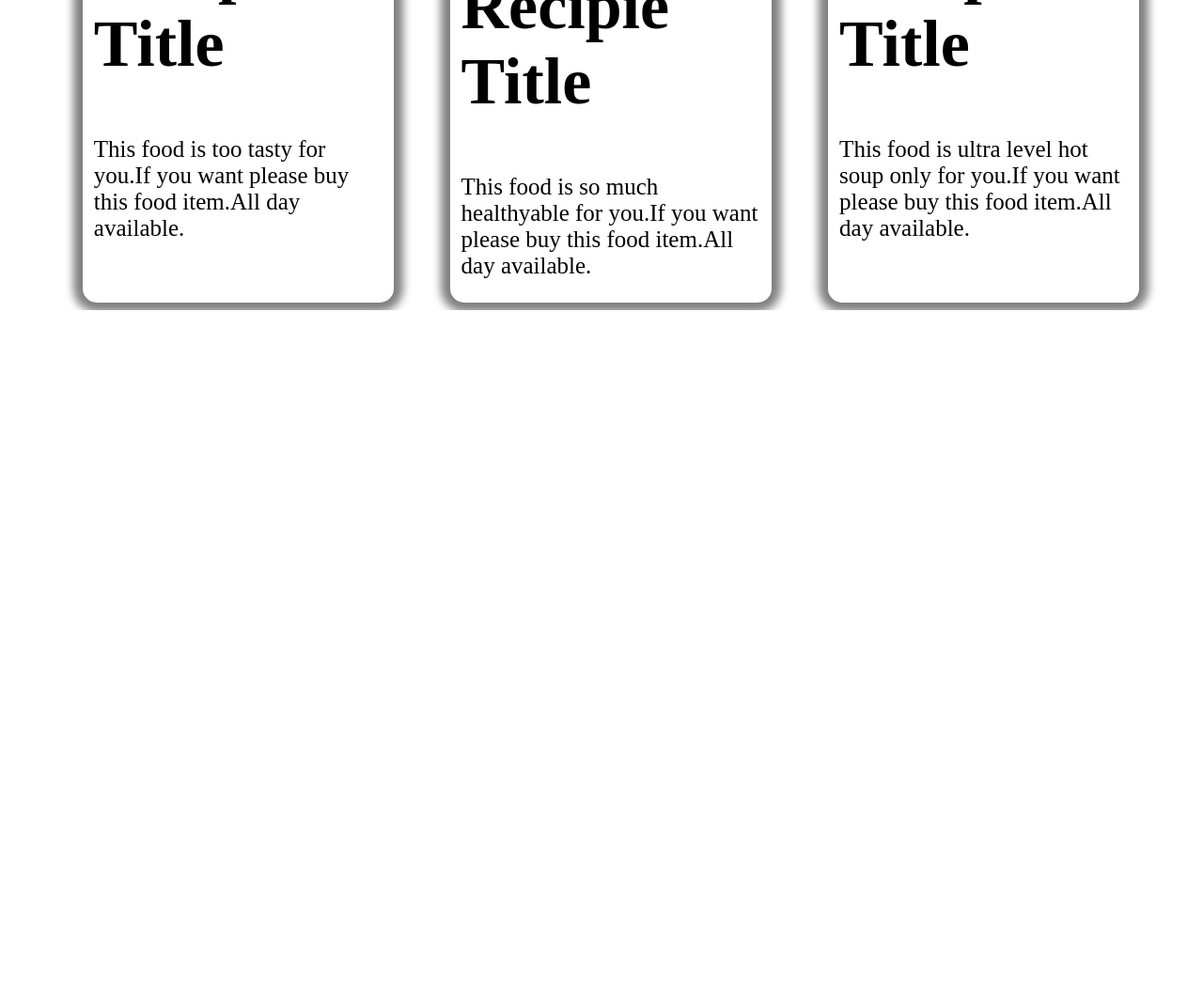
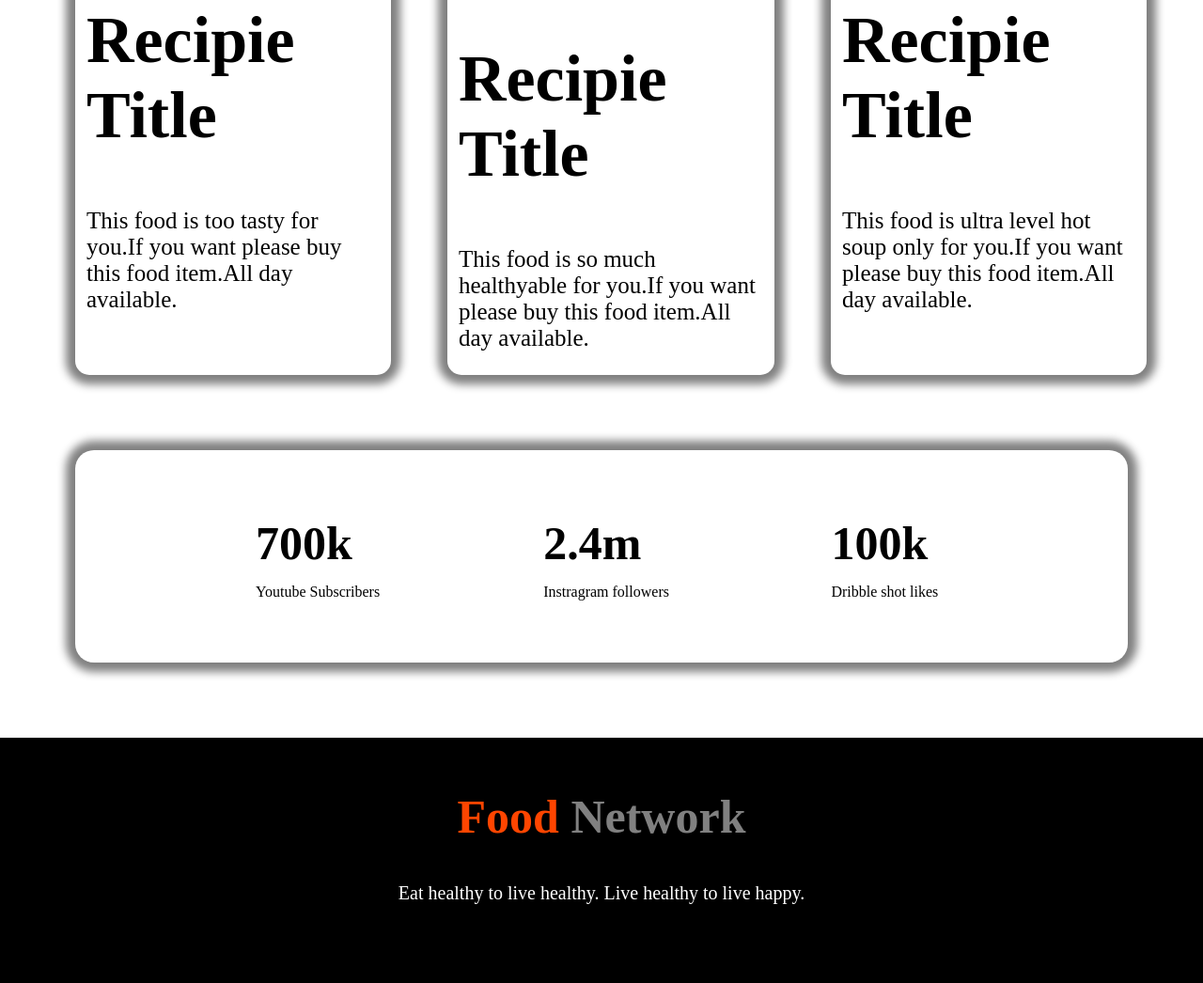
Before and after one commit to aliakkas006/first-assignment, a plain HTML site: page index.html in a window 1280 px wide. Shown: the part 1737-2783 px from the top of the page at 94% size. Before the commit the page ends 2067 px from the top, so only its background shows below. Drawn offline with Linux system fonts and the light colour scheme; a web font is replaced by a local one.

Commit message:
last section

```diff
--- a/index.html
+++ b/index.html
@@ -58,9 +58,29 @@
                 <h1>Recipie Title</h1>
                 <h3>This food is ultra level hot soup only for you.If you want please buy this food item.All day available.</h3>
             </div>
+        </div>
+    </section>
 
+    <section id="box" class="introduction">
+        <div class="social-media">
+            <h2>700k</h2>
+            <h4>Youtube Subscribers</h4>
         </div>
+        <div class="social-media">
+            <h2>2.4m</h2>
+            <h4>Instragram followers</h4>
+        </div>
+        <div class="social-media">
+            <h2>100k</h2>
+            <h4>Dribble shot likes</h4>
+        </div>
+    </section>
 
+    <section>
+        <footer id="footer-section">
+            <h2><span style="color: orangered;">Food</span> <span style="color: grey;">Network</span></h2>
+            <h3 style="font-size: 20px; color: white;">Eat healthy to live healthy. Live healthy to live happy.</h3>
+        </footer>
     </section>
 </body>
 </html>
--- a/style.css
+++ b/style.css
@@ -1,12 +1,19 @@
 body{
     font-family: 'Poppins', sans-serif;
 font-family: 'STIX Two Math', serif;
+margin: 0;
 }
 h1{
     font-size: 70px;
 }
+h2{
+    font-size: 50px;
+}
 h3{
     font-size: 25px;
+    font-weight: 400;
+}
+h4{
     font-weight: 400;
 }
 .link-button{
@@ -22,17 +29,16 @@ h3{
 .introduction{
     display: flex;
     margin-left: 80px;
+    margin-bottom: 80px;
 }
 .top-image{
     width: 100%;
 }
 #background-image{
     background-image: url(image/background-image.png);
-    height: 100%;
-    width: 100%;
-    margin-left: 0;
     background-repeat: no-repeat;
-    background-size: cover;
+    background-size: 100% 100%;
+    margin: 0;
 }
 .food-item-image{
     width: 100%;
@@ -59,3 +65,21 @@ h3{
     padding-right: 1%;
     border-radius: 15px;
 }
+.social-media{
+    width: 33%;
+    line-height: 0.3;
+}
+#box{
+    box-shadow: 0px 0px 10px 10px gray;
+    margin-right: 80px;
+    padding-left: 15%;
+    padding-top: 4%;
+    padding-bottom: 4%;
+    border-radius: 20px;
+}
+#footer-section{
+    text-align: center;
+    background-color: black;
+    padding-top: 1%;
+    padding-bottom: 5%;
+}
```
